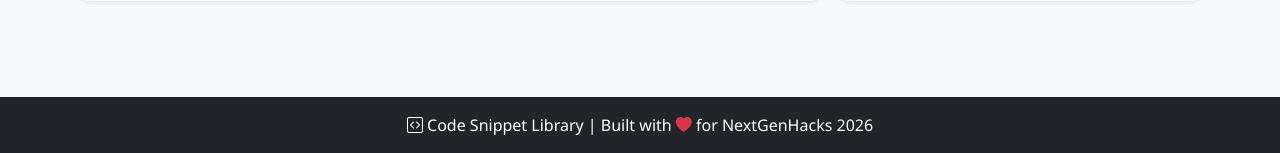
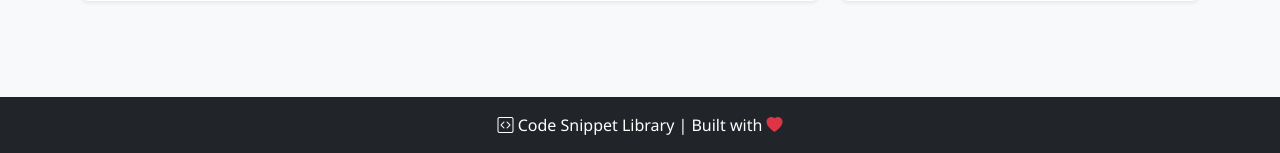
Before and after one commit to Faheem-780/HackathonProjects, a Flask app: page /stats in a window 1280 px wide. Shown: the part 1166-1319 px from the top of the page. Run offline with Flask 3, Linux system fonts and the light colour scheme; the visitor is signed in with stand-in values (Sample User, id 1); data that the repository does not hold is empty; some libraries are stand-ins or nearby versions.

Commit message:
Remove NextGenHacks text from stats footer and keep footer neutral

```diff
--- a/templates/stats.html
+++ b/templates/stats.html
@@ -133,7 +133,7 @@
     </div>
 
     <footer class="bg-dark text-white text-center py-3 mt-5">
-        <p class="mb-0"><i class="bi bi-code-square"></i> Code Snippet Library | Built with <i class="bi bi-heart-fill text-danger"></i> for NextGenHacks 2026</p>
+        <p class="mb-0"><i class="bi bi-code-square"></i> Code Snippet Library | Built with <i class="bi bi-heart-fill text-danger"></i></p>
     </footer>
 
     <script src="https://cdn.jsdelivr.net/npm/bootstrap@5.3.2/dist/js/bootstrap.bundle.min.js"></script>
```
